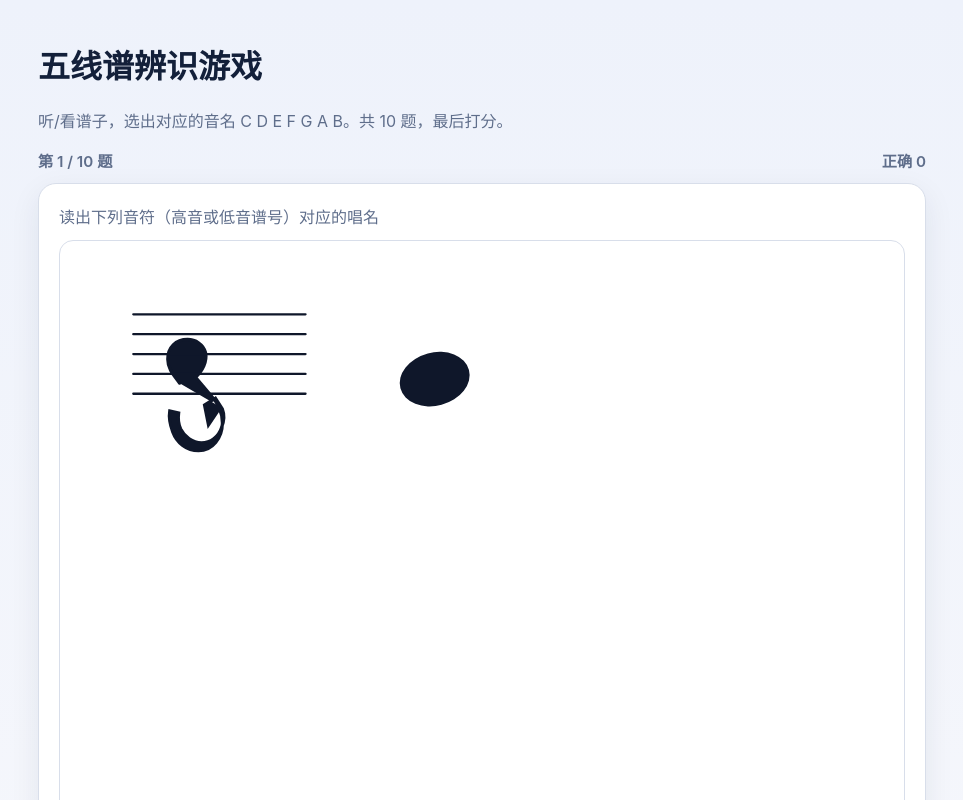
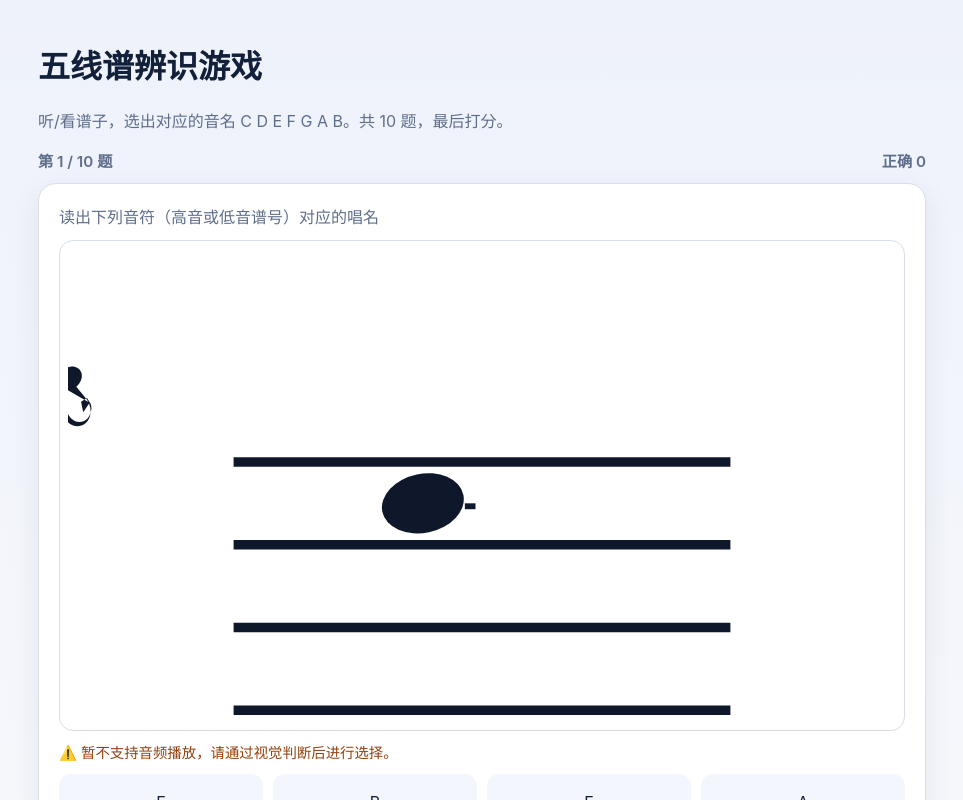
Before and after one commit to liangjiaxing/word-practice, a Next.js app: page /sight-reader in a window 1280 px wide. Shown: the top 800 px of the page, without its empty margins (158-1121 px from the left). Built offline with nearby package versions, Linux system fonts and the light colour scheme.

Commit message:
fix: keep notehead inside staff scale group; reduce viewbox and add stem

```diff
--- a/app/sight-reader/game-data.ts
+++ b/app/sight-reader/game-data.ts
@@ -1,29 +1,34 @@
-export type NotePitch = "C" | "D" | "E" | "F" | "G" | "A" | "B";
+export type NotePitch = 'C' | 'D' | 'E' | 'F' | 'G' | 'A' | 'B';
 
 export interface StaffQuestion {
-  answer: string;
-  options: string[];
+  answer: NotePitch;
+  options: NotePitch[];
   svg: string;
 }
 
-function pitchForLine(line: number): string {
-  const list: string[] = ["E", "F", "G", "A", "B", "C", "D"];
+const STAFF_TOP = 36;
+const STAFF_STEP = 7; // half-step of one staff position (unit spacing)
+const STAFF_BOTTOM = STAFF_TOP + STAFF_STEP * 8; // line 5
+
+function pitchForLine(line: number): NotePitch {
+  const list: NotePitch[] = ['E', 'F', 'G', 'A', 'B', 'C', 'D'];
   return list[((line % 7) + 7) % 7];
 }
 
-function yForLine(line: number): number {
-  return 24 - line * 2;
+function yForPitch(pitch: NotePitch, basePitch: NotePitch = 'E'): number {
+  const notes: NotePitch[] = ['C', 'D', 'E', 'F', 'G', 'A', 'B'];
+  return notes.indexOf(pitch) * STAFF_STEP;
 }
 
-function buildOptions(answer: string): string[] {
-  const all: string[] = ["C", "D", "E", "F", "G", "A", "B"];
+function buildOptions(answer: NotePitch): NotePitch[] {
+  const all: NotePitch[] = ['C', 'D', 'E', 'F', 'G', 'A', 'B'];
   const pool = all.filter((n) => n !== answer);
   const chosen = new Set<string>();
   while (chosen.size < 3) {
     const idx = Math.floor(Math.random() * pool.length);
     chosen.add(pool[idx]);
   }
-  const out: string[] = Array.from(chosen);
+  const out = Array.from(chosen) as NotePitch[];
   out.push(answer);
   return out.sort(() => Math.random() - 0.5);
 }
@@ -31,25 +36,31 @@ function buildOptions(answer: string): string[] {
 export function buildQuestion(): StaffQuestion {
   const line = Math.floor(Math.random() * 7);
   const answer = pitchForLine(line);
-  const y = yForLine(line);
+  const y = STAFF_TOP + line * STAFF_STEP;
+
+  const clefVariation = Math.random() < 0.5;
+  const clefRotation = clefVariation ? 0 : 0;
+
+  const clefTransform = `
+    <path d="M22 88c-3-4-6-7-6-12 0-6 4-10 10-10 4 0 8 2.5 9 6.5 1 4.5-1.5 9.5-5 12.5l8 9.5c3.5 4 5.5 8.5 5.5 13.5 0 7.5-5 14-12 14-6 0-11-4-13-9.5-1.5-4-2-7.5-1.5-10.5l4.5 1c-0.3 2-0.1 5.5 1 8 2 4 6 7 10.5 7 4.5 0 8.5-3 10-7.5 1.5-3.5 1.5-7 0.5-9.5l-3.5-5.5-5.5 3.5 2 10 6-9" fill="#0f172a" transform="translate(-4 8) scale(0.18)" />`;
+
+  const lines = Array.from({ length: 5 }, (_, i) => {
+    const ly = STAFF_TOP + i * STAFF_STEP * 2;
+    return `<line x1="28" y1="${ly}" x2="112" y2="${ly}" stroke="#0f172a" stroke-width="1.6" />`;
+  }).join('');
+
+  const stem =
+    y > STAFF_TOP + STAFF_STEP * 4
+      ? `<line x1="68" y1="${y}" x2="68" y2="-14" stroke="#0f172a" stroke-width="1.8" />`
+      : `<line x1="68" y1="${y}" x2="68" y2="${16 + STAFF_STEP * 4}" stroke="#0f172a" stroke-width="1.8" />`;
 
   const svg =
-    `<svg xmlns="http://www.w3.org/2000/svg" viewBox="0 0 140 120" role="img" aria-label="五线谱音符">` +
-    `<rect width="140" height="120" fill="#ffffff" rx="12" ry="12" />` +
-    `<g stroke="#0f172a" stroke-width="1.6" stroke-linecap="round">` +
-    `<g transform="translate(6 6) scale(0.28)">` +
-    `<path d="M20 88c-3-4-6-7-6-12 0-6 4-10 10-10 4 0 8 2.5 9 6.5 1 4.5-1.5 9.5-5 12.5l8 9.5c3.5 4 5.5 8.5 5.5 13.5 0 7.5-5 14-12 14-6 0-11-4-13-9.5-1.5-4-2-7.5-1.5-10.5l4.5 1c-0.3 2-0.1 5.5 1 8 2 4 6 7 10.5 7 4.5 0 8.5-3 10-7.5 1.5-3.5 1.5-7 0.5-9.5l-3.5-5.5-5.5 3.5 2 10 6-9" fill="#0f172a" transform="translate(22 -46) scale(1.2)" />` +
-    `<g stroke-width="1.4">` +
-    Array.from({ length: 5 }, (_, i) => {
-      const py = 18 + i * 12;
-      return `<line x1="18" y1="${py}" x2="122" y2="${py}" />`;
-    }).join("") +
-    `</g>` +
-    `</g>` +
-    `</g>` +
-    `<g transform="translate(0 0)">` +
-    `<ellipse cx="62" cy="${y}" rx="6" ry="4.5" transform="rotate(-15 62 ${y})" fill="#0f172a" />` +
-    `</g>` +
+    `<svg xmlns="http://www.w3.org/2000/svg" viewBox="0 0 140 80" role="img" aria-label="五线谱音符">` +
+    `<rect width="140" height="80" fill="#ffffff" rx="10" ry="10" />` +
+    lines +
+    clefTransform +
+    `<ellipse cx="60" cy="${y}" rx="7" ry="5" transform="rotate(-12 60 ${y})" fill="#0f172a" />` +
+    stem +
     `</svg>`;
 
   return {
```
